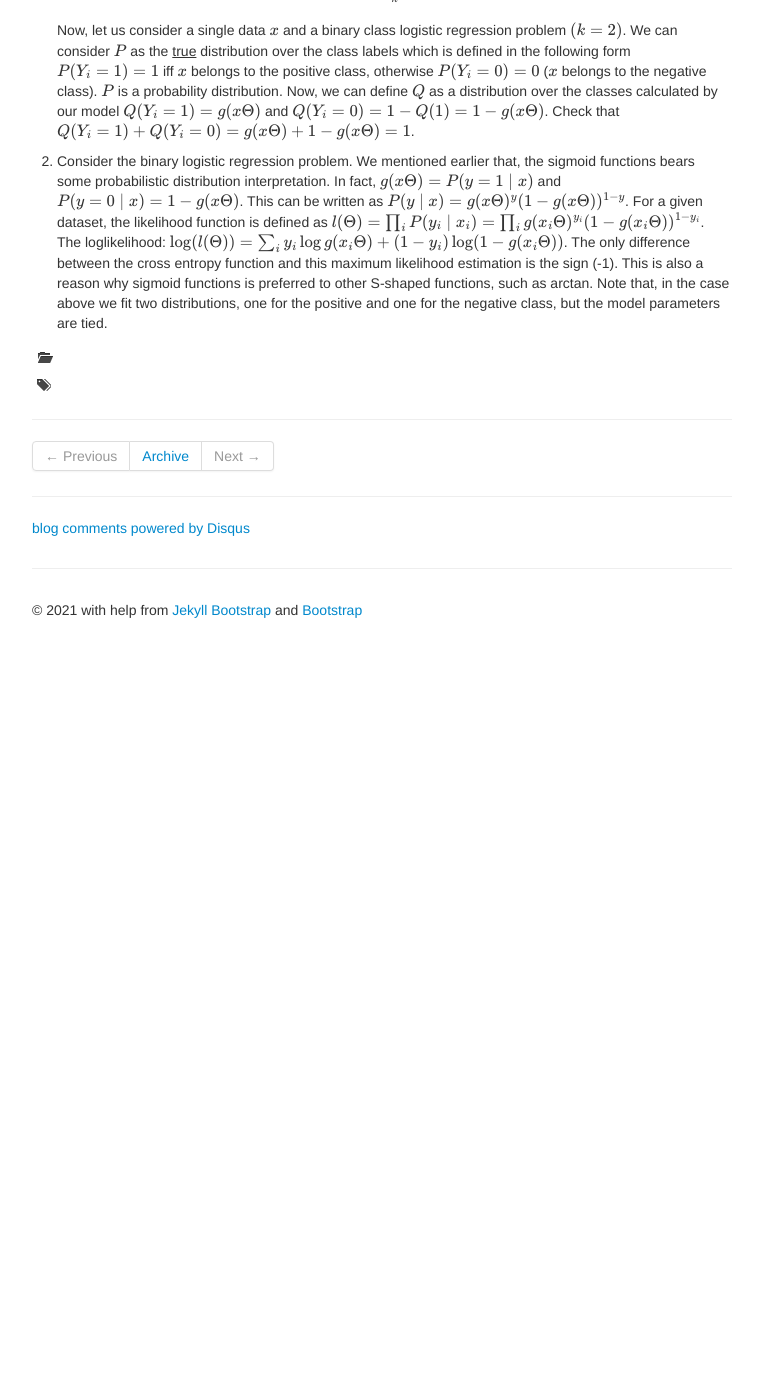
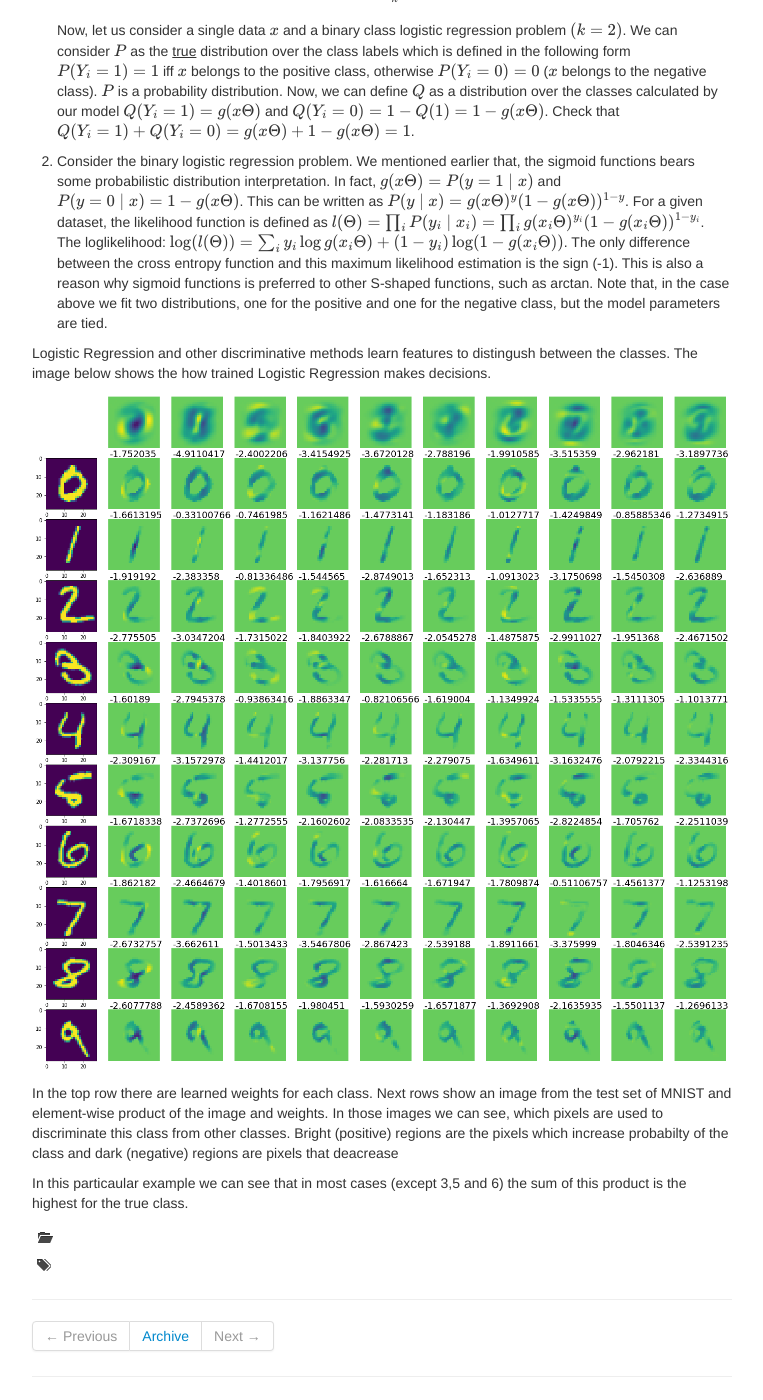
Before and after one commit to kfattila/kfattila.github.io, a Jekyll site: the page built from pages/logistic_regression.md, in a window 1280 px wide and 1400 px high, scrolled down 5895 px. Shown: the whole window, without its empty margins (258-1021 px from the left). Built offline with Jekyll 4.4.1, drawn with Linux system fonts in a browser that asks for light colours; nearby versions of some CDN libraries; comment, search, counter and statistics services are not loaded; before the commit the page ends 6525 px from its top, so only the background shows below that.

Commit message:
LogReg MNIST

```diff
--- a/pages/logistic_regression.md
+++ b/pages/logistic_regression.md
@@ -227,3 +227,16 @@ Some remarks:
 In fact, \\(g(x\Theta) = P(y=1 \mid x)\\) and \\(P(y=0 \mid x) = 1 - g(x\Theta)\\). This can be written as \\(P(y \mid x) = g(x\Theta)^{y}(1-g(x\Theta))^{1-y}\\).
 For a given dataset, the likelihood function is defined as \\(l(\Theta) = \prod_{i} P(y_{i}\mid x_{i}) = \prod_{i}g(x_{i}\Theta)^{y_{i}}(1-g(x_{i}\Theta))^{1-y_{i}}\\).
 The loglikelihood: \\(\log(l(\Theta)) = \sum_{i} y_{i} \log g(x_{i}\Theta) + (1-y_{i})\log(1-g(x_{i}\Theta)) \\). The only difference between the cross entropy function and this maximum likelihood estimation is the sign (-1). This is also a reason why sigmoid functions is preferred to other S-shaped functions, such as arctan. Note that, in the case above we fit two distributions, one for the positive and one for the negative class, but the model parameters are tied.
+
+
+Logistic Regression and other discriminative methods learn features to distingush between the classes.
+The image below shows the how trained Logistic Regression makes decisions.
+
+![Weights example](./images/logreg7.png)
+
+In the top row there are learned weights for each class. Next rows show an image from the test set of MNIST and element-wise product of the image and weights.
+In those images we can see, which pixels are used to discriminate this class from other classes. Bright (positive) regions are the pixels which increase probabilty of the class and
+dark (negative) regions are pixels that deacrease
+
+
+In this particaular example we can see that in most cases (except 3,5 and 6) the sum of this product is the highest for the true class.
```
Also changed, not shown: pages/images/logreg7.png (added).
